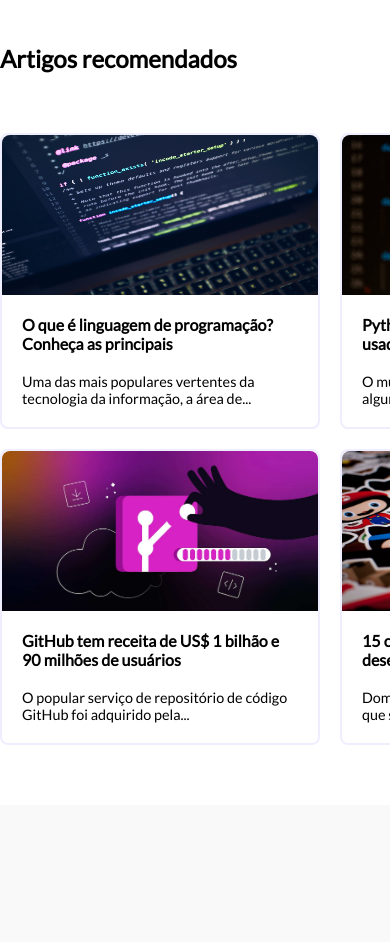
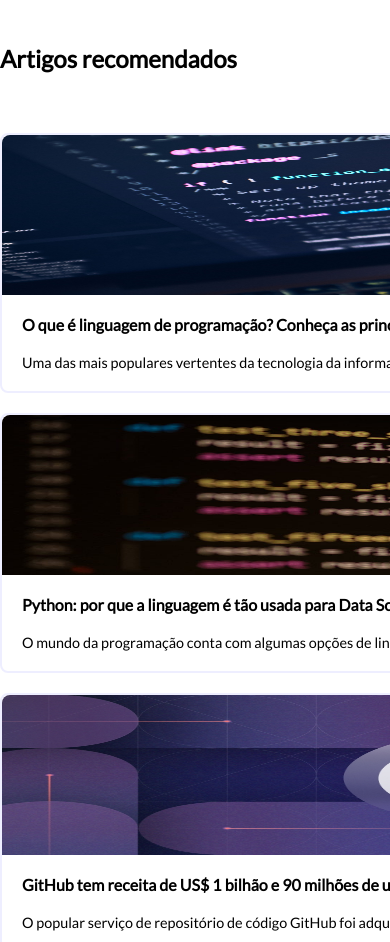
Before and after one commit to higor-costa/desafio-3, a React (Vite) app: page / in a window 390 px wide. Shown: the part 860-1802 px from the top of the page. Built offline with nearby package versions, Linux system fonts and the light colour scheme.

Commit message:
style(articles.module.css): adiciona resposividade
Adiciona responsividade à seção de artigos

BREAKING CHANGE: Adapta seção de artigos para dispositivos móveis

```diff
--- a/src/assets/styles/components/Articles.module.css
+++ b/src/assets/styles/components/Articles.module.css
@@ -8,10 +8,28 @@
 
 .conteinerCards {
   display: grid;
-  grid-template-columns: repeat(3, 20rem);
+  grid-template-columns: repeat(3, minmax(20rem, 1fr));
   gap: 20px;
 }
 
 .imagem {
   height: 10rem;
 }
+
+/* Dispositivos mobiles */
+@media screen and (min-width: 1001px) and (max-width: 1200px) {
+  .conteinerCards {
+    grid-template-columns: repeat(3, minmax(12rem, 1fr));
+  }
+}
+@media screen and (min-width: 501px) and (max-width: 1000px) {
+  .conteinerCards {
+    grid-template-columns: repeat(2, minmax(10rem, 1fr));
+  }
+}
+
+@media screen and (max-width: 500px) {
+  .conteinerCards {
+    grid-template-columns: repeat(1, minmax(20rem, 1fr));
+  }
+}
```
